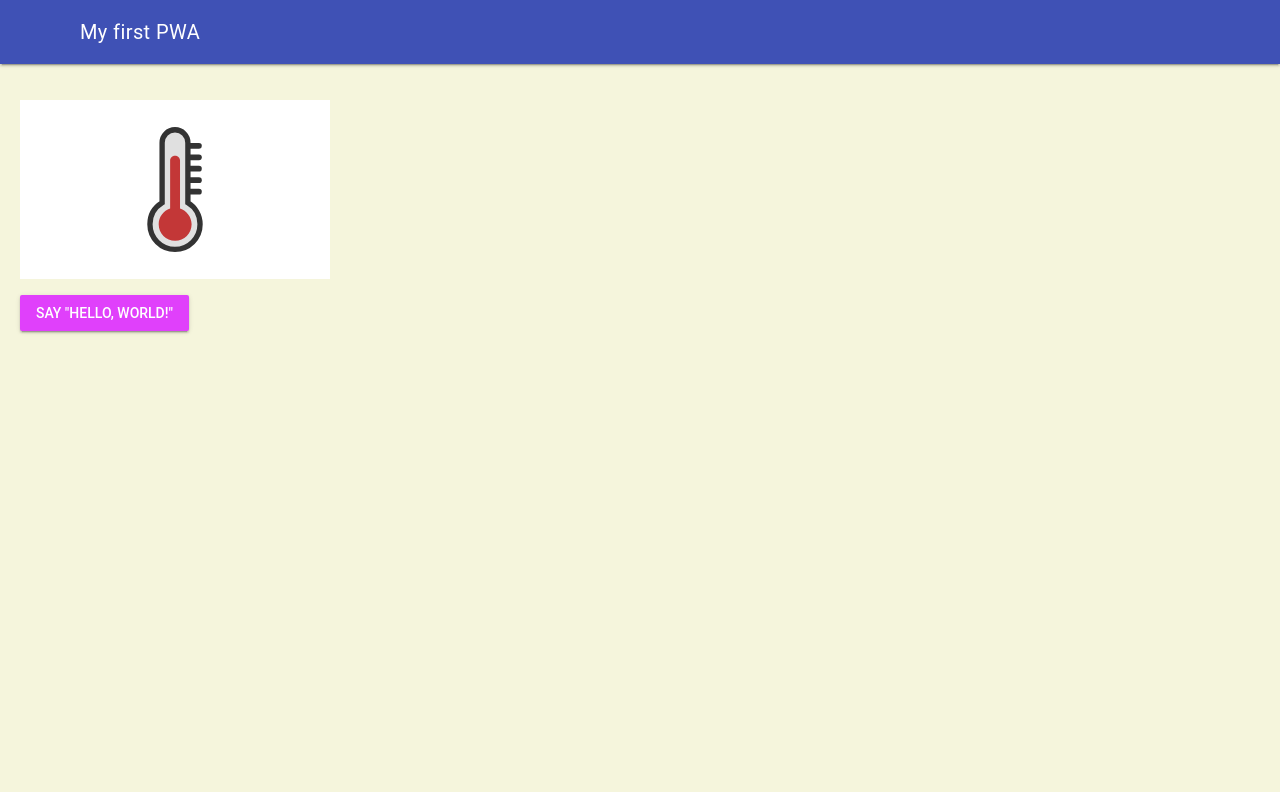
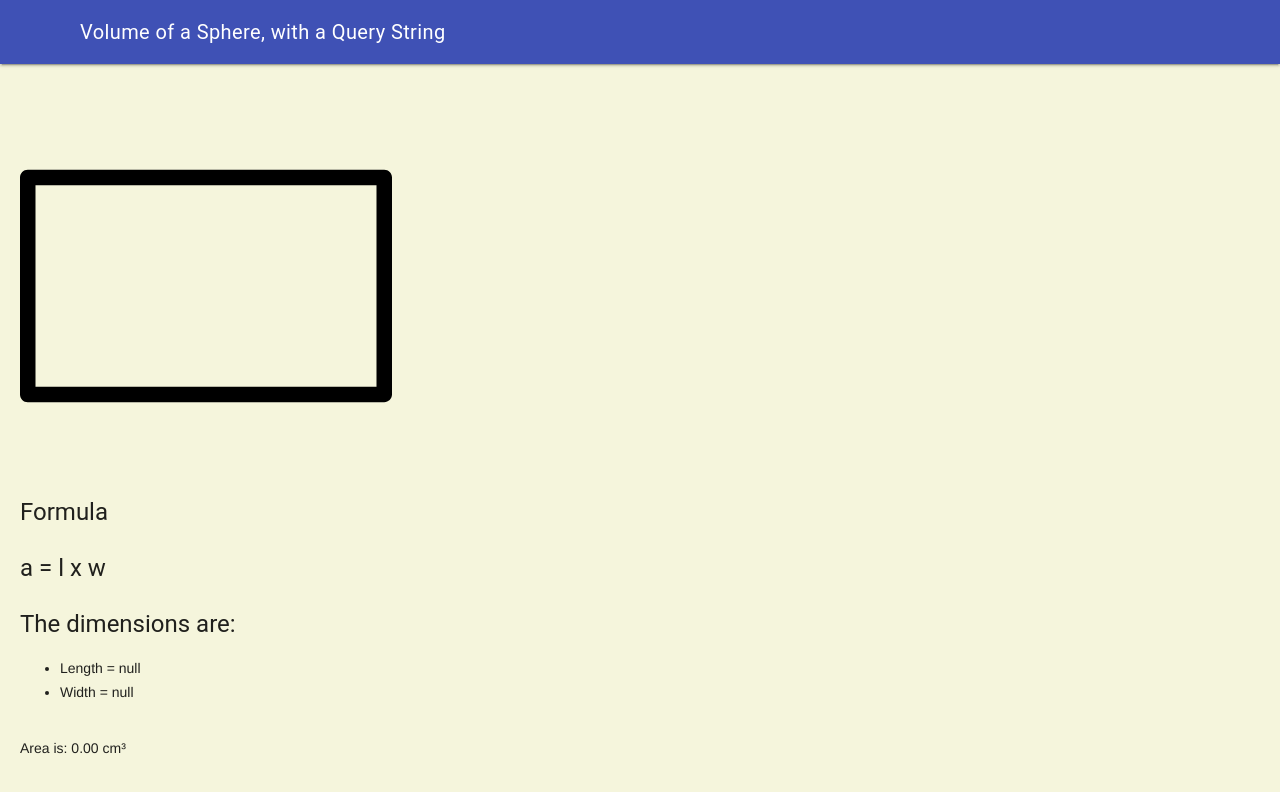
Before and after one commit to Kenny-Le-281/ICS2O-Unit6-04-Extra, a plain HTML site: page index.html in a window 1280 px wide. Drawn offline with nearby package versions, Linux system fonts and the light colour scheme.

Commit message:
changes in 7 files

```diff
--- a/index.html
+++ b/index.html
@@ -1,15 +1,15 @@
 <!DOCTYPE html>
-<!--- ICS2O-My first PWA -->
+<!--- ICS2O-Unit6-04-Extra -->
 <html lang="en">
   <head>
     <meta charset="UTF-8" />
     <meta name="viewport" content="width=device-width, initial-scale=1.0" />
-    <meta name="description" content="My first PWA" />
+    <meta name="description" content="Area of a rectangle" />
     <meta name="keywords" content="mths, ics2o" />
     <meta name="author" content="Kenny Le" />
     <meta name="theme-color" content="#FFFFFF" />
-    <link rel="canonical" href="https://https://Kenny-Le-281.github.io/ICS2O-PWA-Test//" />
-    <link rel="manifest" href="/ICS2O-PWA-Test/manifest.webmanifest" />
+    <link rel="canonical" href="https://https://Kenny-Le-281.github.io/ICS2O-Unit6-04-Extra//" />
+    <link rel="manifest" href="/ICS2O-Unit6-04-Extra/manifest.webmanifest" />
     <link rel="stylesheet" href="./css/styles.css" />
     <!--- None blocking for Lighthouse report --->
     <!--- https://stackoverflow.com/questions/32759272/how-to-load-css-asynchronously -->
@@ -20,29 +20,26 @@
     <link rel="icon" type="image/png" sizes="16x16" href="favicon-16x16.png" />
     <title>GitHub page as PWA template</title>
   </head>
-  <body>
-    <script defer src="https://code.getmdl.io/1.3.0/material.min.js"></script>
+  <script defer src="https://code.getmdl.io/1.3.0/material.min.js"></script>
     <script src="./js/script.js"></script>
     <div class="mdl-layout mdl-js-layout mdl-layout--fixed-header">
       <header class="mdl-layout__header">
         <div class="mdl-layout__header-row">
-          <span class="mdl-layout-title">My first PWA</span>
+          <span class="mdl-layout-title">Volume of a Sphere, with a Query String</span>
         </div>
       </header>
       <main class="mdl-layout__content">
         <p></p>
-        <img src="./images/thermometer.svg" alt="thermometer" width="25%" height="25%">
+        <img src="./images/rectangle.svg" alt="rectangle" width="30%" height="auto">
         <p></p>
-        <!-- Raised button with ripple -->
-        <button
-          class="mdl-button mdl-js-button mdl-button--raised mdl-js-ripple-effect mdl-button--accent"
-          onclick="myButtonClicked()"
-        >
-          Say "Hello, World!"
-        </button>
-        <!-- basic text -->
-        <p></p>
-        <div id="hello-world"></div>
+        <h4>Formula</h4>
+          <h4>a = l x w</h4>
+          <div id="answers">
+            <h4>The dimensions are: </h4>
+            <div id="dimensions"></div>
+            <br>
+            <div id="area"></div>
+          </div>
       </main>
     </div>
   </body>
--- a/js/script.js
+++ b/js/script.js
@@ -8,14 +8,28 @@
  * Check service worker.
  */
 if (navigator.serviceWorker) {
-  navigator.serviceWorker.register("/ICS2O-PWA-Test/sw.js", {
-    scope: "/ICS2O-PWA-Test/",
+  navigator.serviceWorker.register("/ICS2O-Unit6-04-Extra/sw.js", {
+    scope: "/ICS2O-Unit6-04-Extra/",
   })
 }
 
 /**
- * This function displays an alert.
+ * This function calculates the area for a rectangle
  */
-function myButtonClicked() {
-  document.getElementById("hello-world").innerHTML = "<p>Hello, World!</p>"
+window.onload = function() {
+  const params = new URLSearchParams(document.location.search)
+
+  // input and process
+  const length = params.get('l')
+  const width = params.get('w')
+  const area = length * width
+  const dimensions = "<ul>\n<li>Length = " + length + "</li>\n<li>Width = " + width + "</li>\n</ul>"
+
+  // output
+  if ((length < 0) || (width < 0)) {
+    document.getElementById('area').innerHTML = 'Area is NaN.'
+  } else {
+    document.getElementById('dimensions').innerHTML = dimensions
+    document.getElementById('area').innerHTML = 'Area is: ' + area.toFixed(2) + ' cm³'
+  }
 }
--- a/sw.js
+++ b/sw.js
@@ -1,4 +1,4 @@
-var GHPATH = "/ICS2O-PWA-Test"
+var GHPATH = "/ICS2O-Unit6-04-Extra"
 var APP_PREFIX = "gppwa_"
 var VERSION = "version_001"
 var URLS = [
```
Also changed, not shown: images/rectangle.svg (added), images/thermometer.svg (deleted), manifest.webmanifest, 1 other file.
